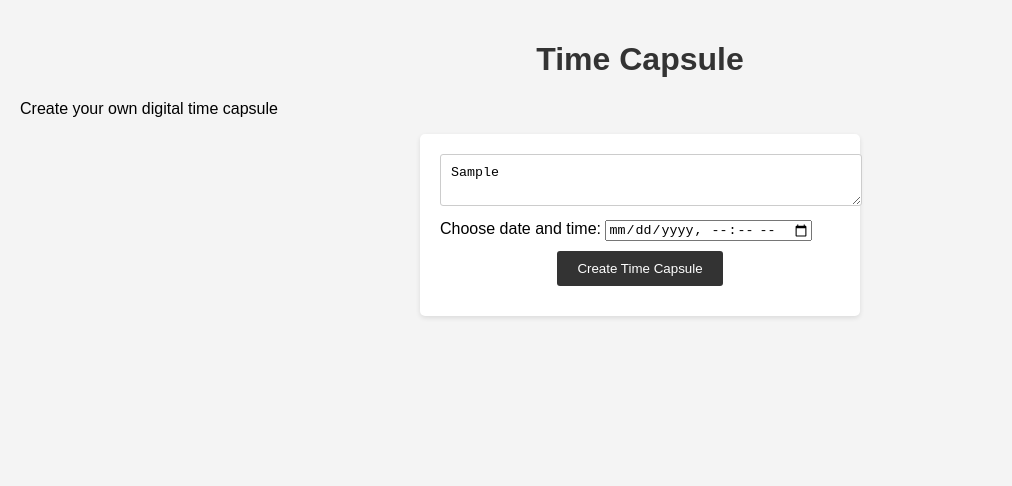
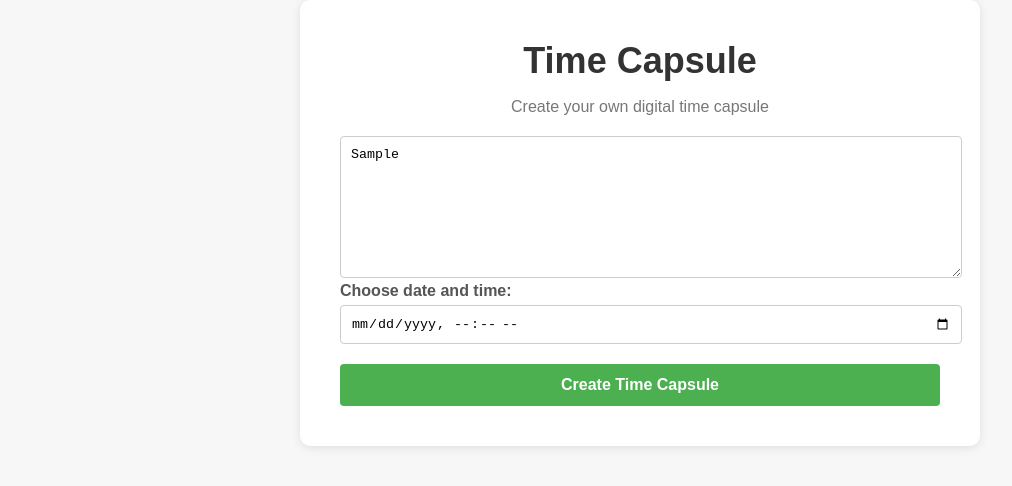
Before and after one commit to Amogh-Rao/TimeCapsul, a plain HTML site: page index.html in a window 1280 px wide. Both pictures are taken after typing "Sample" into the empty fields and a click on the button "Create Time Capsule". Shown: the whole page, without its empty margins (0-1012 px from the left). Drawn offline with Linux system fonts and the light colour scheme.

Commit message:
Update Styles.css

```diff
--- a/Styles.css
+++ b/Styles.css
@@ -1,47 +1,131 @@
 body {
   font-family: Arial, sans-serif;
   margin: 0;
-  padding: 20px;
-  background-color: #f4f4f4;
+  padding: 0;
+  background-color: #f7f7f7;
+}
+
+.container {
+  max-width: 600px;
+  margin: 0 auto;
+  padding: 40px;
+  background-color: #ffffff;
+  border-radius: 10px;
+  box-shadow: 0 2px 10px rgba(0, 0, 0, 0.1);
+}
+
+.header {
+  text-align: center;
+  margin-bottom: 20px;
 }
 
 h1 {
-  text-align: center;
-  color: #333;
+  font-size: 36px;
+  color: #333333;
+  margin: 0;
+}
+
+p {
+  color: #777777;
+  font-size: 16px;
 }
 
 form {
-  max-width: 400px;
-  margin: 0 auto;
-  background-color: #fff;
-  padding: 20px;
-  border-radius: 5px;
-  box-shadow: 0 2px 5px rgba(0, 0, 0, 0.1);
+  margin-top: 20px;
 }
 
 textarea {
   width: 100%;
-  margin-bottom: 10px;
+  height: 120px;
   padding: 10px;
-  border: 1px solid #ccc;
-  border-radius: 3px;
+  border: 1px solid #cccccc;
+  border-radius: 4px;
+  resize: vertical;
+}
+
+.datetime-container {
+  margin-bottom: 20px;
+}
+
+label {
+  display: block;
+  margin-bottom: 5px;
+  color: #555555;
+  font-weight: bold;
+}
+
+input[type="datetime-local"] {
+  width: 100%;
+  padding: 10px;
+  border: 1px solid #cccccc;
+  border-radius: 4px;
 }
 
 button {
   display: block;
-  margin: 10px auto;
-  padding: 10px 20px;
-  background-color: #333;
-  color: #fff;
+  width: 100%;
+  margin-top: 20px;
+  padding: 12px;
+  background-color: #4caf50;
+  color: #ffffff;
   border: none;
-  border-radius: 3px;
+  border-radius: 4px;
   cursor: pointer;
+  font-weight: bold;
+  font-size: 16px;
+  transition: background-color 0.3s ease;
 }
 
 button:hover {
-  background-color: #555;
+  background-color: #45a049;
 }
 
 button:active {
-  background-color: #222;
+  background-color: #3c903e;
 }
+
+button:focus {
+  outline: none;
+}
+
+.link-button {
+  display: inline-block;
+  padding: 8px 12px;
+  background-color: #007bff;
+  color: #ffffff;
+  border: none;
+  border-radius: 4px;
+  cursor: pointer;
+  font-weight: bold;
+  font-size: 14px;
+  text-decoration: none;
+  transition: background-color 0.3s ease;
+}
+
+.link-button:hover {
+  background-color: #0056b3;
+}
+
+.link-button:active {
+  background-color: #003a80;
+}
+
+.link-button:focus {
+  outline: none;
+}
+
+.countdown-container {
+  text-align: center;
+  margin-top: 30px;
+}
+
+.countdown-label {
+  font-size: 14px;
+  color: #777777;
+  margin-bottom: 5px;
+}
+
+.countdown-value {
+  font-size: 24px;
+  color: #333333;
+}
```
